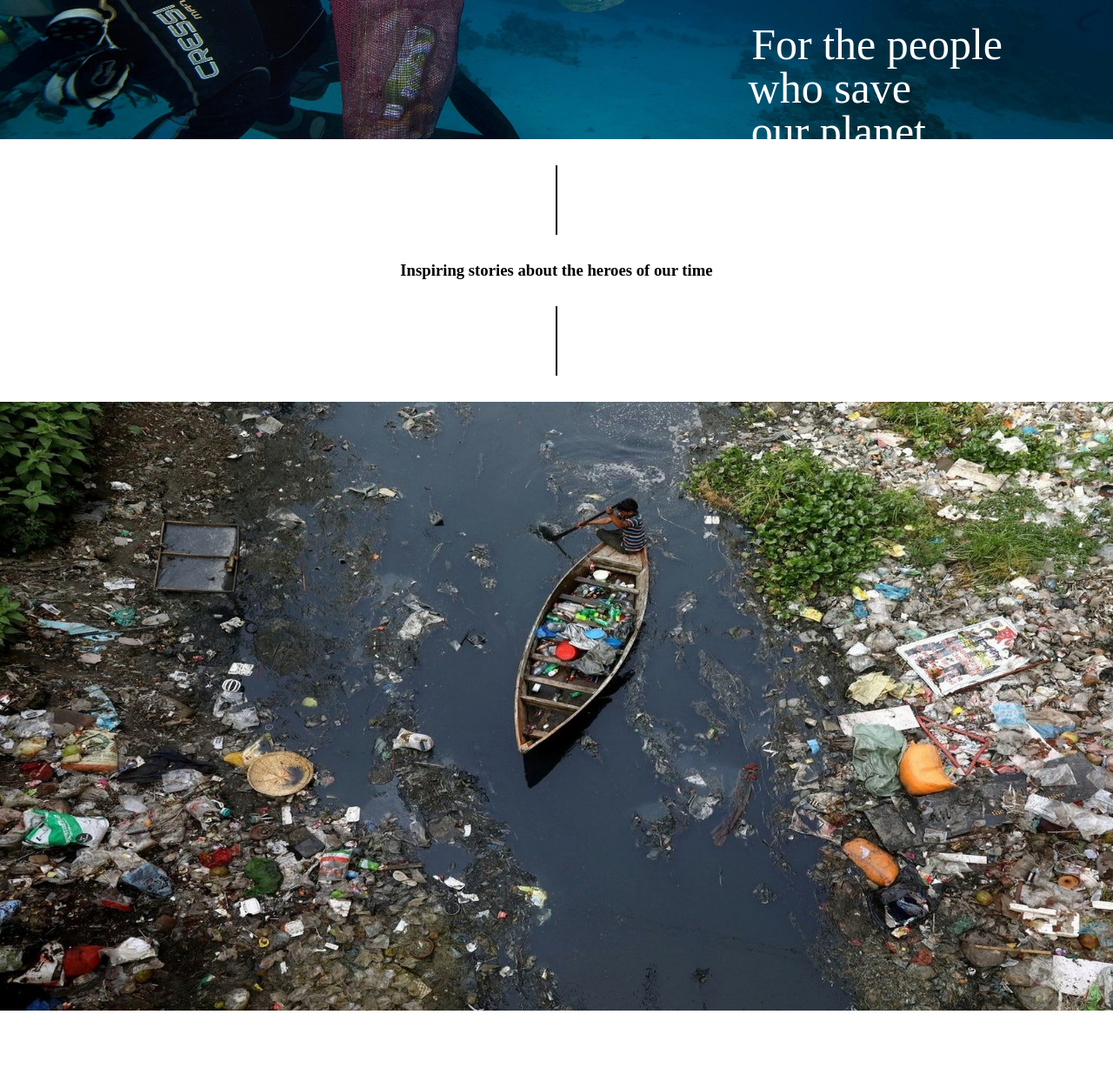
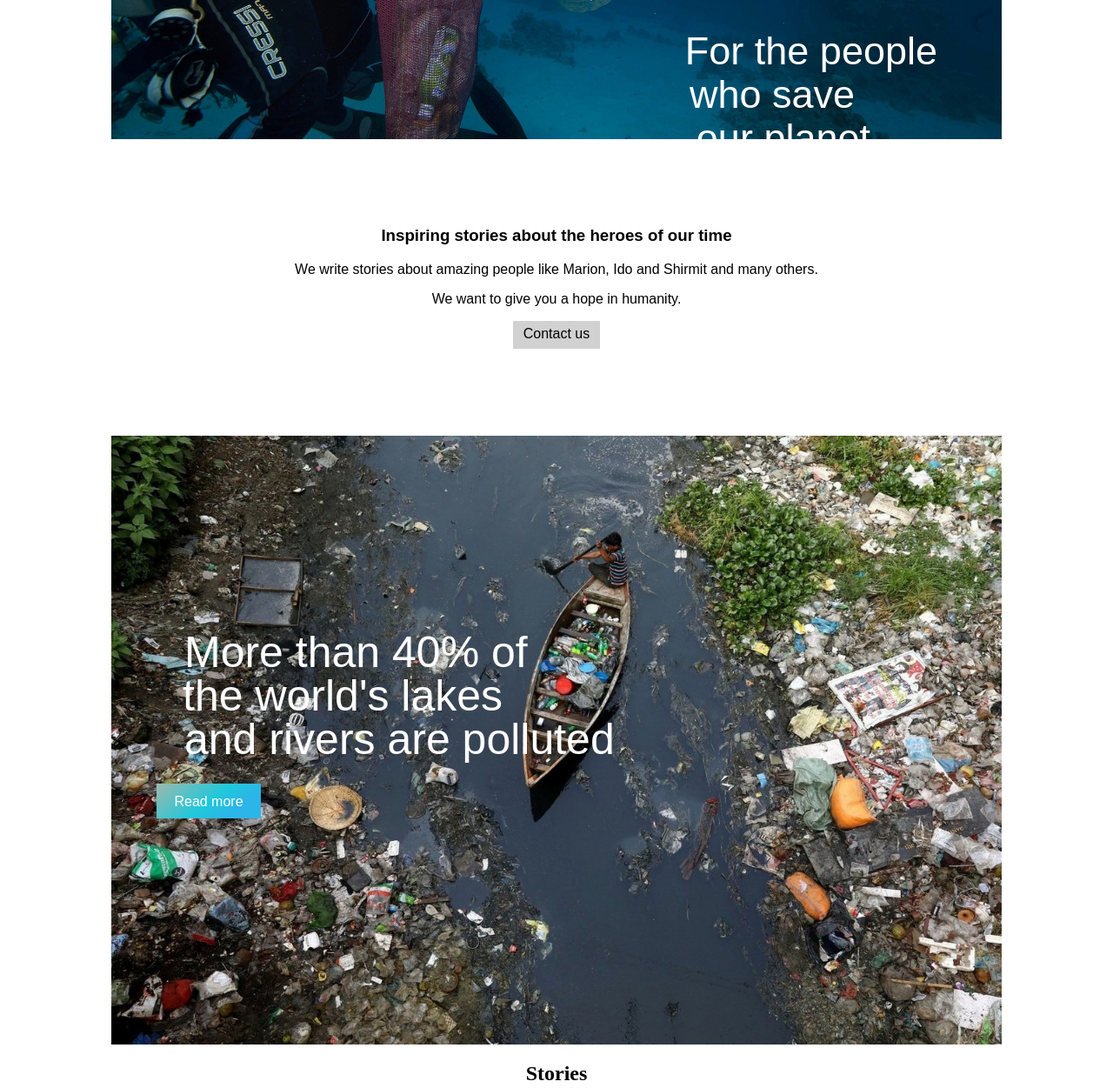
Before and after one commit to AGDinev18/Environmentally-Friendly, a plain HTML site: page Index.html in a window 1280 px wide. Shown: the part 540-1791 px from the top of the page at 87% size. Before the commit the page ends 1706 px from the top, so only its background shows below. Drawn offline with Linux system fonts and the light colour scheme.

Commit message:
New improvments to the main page
Added new font
Photos' size is reduced to 80%
There are now some links but they don't work for now, because  html files are not created yet.

```diff
--- a/Index.html
+++ b/Index.html
@@ -22,48 +22,73 @@
 
                 </li>
                 <li>
-                    <a class="active" href="#news">
+                    <a class="a a:after a:hover:after" class="active" href="contact.html">
                         Contact
                     </a>
                 </li>
                 <li>
-                    <a href="#contact">
+                    <a class="a a:after a:hover:after" href="#contact">
                         About
                     </a>
                 </li>
                 <li>
-                    <a href="#about">
+                    <a class="a a:after a:hover:after" href="#about">
                         News
                     </a>
                 </li>
                 <li>
-                    <a class="active" href="#home">
+                    <a class="a a:after a:hover:after" class="active" href="index.html">
                         Home
                     </a>
                 </li>
             </ul>
         </div>
     </div>
-
+    <center>
         <div class="div1">
             <center><img class="photo1" src="pictures/divers.jpg"></center>
             <p class="p1">For the people</p>
             <p class="p2">who save</p>
             <p class="p3">our planet</p>
         </div>
-    <center>
-        <div class="vl1"></div>
     </center>
     <center>
         <h3 class="h3">Inspiring stories about the heroes of our time</h3>
+        <center>
+            <p class="p9">We write stories about amazing people like Marion, Ido and Shirmit and many others. </p>
+            <p class="p9">We want to give you a hope in humanity.</p>
+            <a class="none" href="contact.hmtl">
+                <center>
+
+                    <div class="contact">
+
+                        <p class="p8">Contact us</p>
+
+                    </div>
+
+                </center>
+            </a>
+
+        </center>
     </center>
     <center>
-        <div class="vl2"></div>
-    </center>
         <div class="div2">
-        <center><img class="photo1" src="pictures/boyinboat.jpg"></center>
+            <center><img class="photo2" src="pictures/boyinboat.jpg"></center>
+            <p class="p4">More than 40% of</p>
+            <p class="p5">the world's lakes</p>
+            <p class="p6">and rivers are polluted</p>
+            <a class="none" href="waterpollution.hmtl">
+                <div class="divbutton">
+                    <p class="p7">Read more</p>
+                </div>
+            </a>
         </div>
 
+
+    </center>
+    <center>
+        <h2>Stories</h2>
+    </center>
 </body>
 
 </html>
--- a/style.css
+++ b/style.css
@@ -78,7 +78,7 @@ li {
     margin-right: 20px;
 }
 
-a {
+.a {
     color: rgb(46, 46, 46);
     text-transform: uppercase;
     font-size: 1.2vw;
@@ -88,7 +88,7 @@ a {
     position: relative;
 }
 
-a:after {
+.a:after {
     background: none repeat scroll 0 0 transparent;
     bottom: 0;
     content: "";
@@ -101,9 +101,13 @@ a:after {
     width: 0;
 }
 
-a:hover:after {
+.a:hover:after {
     width: 100%;
     left: 0;
+}
+
+.none {
+    text-decoration: none;
 }
 
 .heading {
@@ -120,47 +124,121 @@ a:hover:after {
 }
 
 .div2 {
+    position: relative;
     width: 100%;
     height: 700px;
-    margin-top: 30px;
+    margin-top: 100px;
+    z-index: 1;
+}
+
+.divbutton {
+    position: relative;
+    bottom: 320px;
+    right: 400px;
+    width: 120px;
+    height: 40px;
+    background-image: linear-gradient(141deg, #9fb8ad 0%, #1fc8db 51%, #2cb5e8 75%);
+    z-index: 3;
+}
+
+.contact {
+    background-color: rgba(209, 209, 209, 1);
+    width: 100px;
+    height: 32px;
 }
 
 .photo1 {
-    width: 100%;
+    width: 80%;
     height: 700px;
+    z-index: 1;
 }
 
 .photo2 {
-    width: 100%;
+    width: 80%;
     height: 700px;
+    z-index: 2;
 }
 
 .p1 {
     position: absolute;
     bottom: 130px;
-    right: 127px;
+    right: 202px;
     color: white;
-    font-size: 50px;
+    font-size: 45px;
+    z-index: 2;
+    font-family: Arial, Helvetica, sans-serif;
 }
 
 .p2 {
     position: absolute;
     bottom: 80px;
-    right: 232px;
+    right: 297px;
     color: white;
-    font-size: 50px;
+    font-size: 45px;
+    z-index: 2;
+    font-family: Arial, Helvetica, sans-serif;
 }
 
 .p3 {
     position: absolute;
     bottom: 30px;
-    right: 215px;
+    right: 279px;
+    color: white;
+    font-size: 45px;
+    z-index: 2;
+    font-family: Arial, Helvetica, sans-serif;
+}
+
+.p4 {
+    position: absolute;
+    top: 170px;
+    left: 212px;
     color: white;
     font-size: 50px;
+    z-index: 3;
+    font-family: Arial, Helvetica, sans-serif;
+}
+
+.p5 {
+    position: absolute;
+    top: 220px;
+    left: 210px;
+    color: white;
+    font-size: 50px;
+    z-index: 3;
+    font-family: Arial, Helvetica, sans-serif;
+}
+
+.p6 {
+    position: absolute;
+    top: 270px;
+    left: 212px;
+    color: white;
+    font-size: 50px;
+    z-index: 3;
+    font-family: Arial, Helvetica, sans-serif;
+}
+
+.p7 {
+    color: white;
+    padding-top: 12px;
+    font-size: 16px;
+    font-family: Arial, Helvetica, sans-serif;
+}
+
+.p8 {
+    color: black;
+    padding-top: 6px;
+    font-family: Arial, Helvetica, sans-serif;
+}
+
+.p9 {
+    font-family: Arial, Helvetica, sans-serif;
 }
 
 .h3 {
-    margin-top: 30px;
+    margin-top: 100px;
+    font-family: Arial, Helvetica, sans-serif;
 }
 
 
```
Lines whose indentation alone changed are shown as unchanged.
